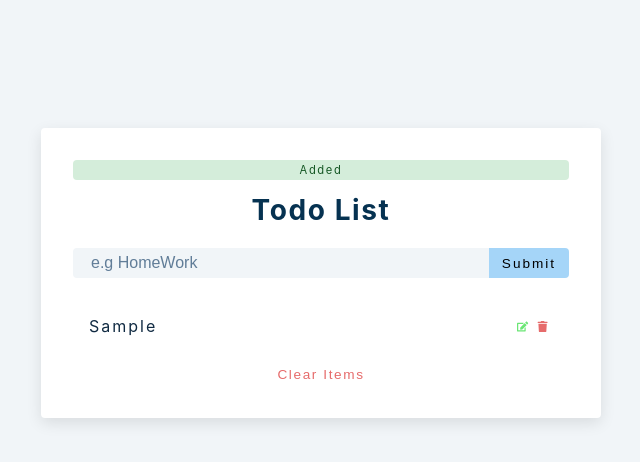
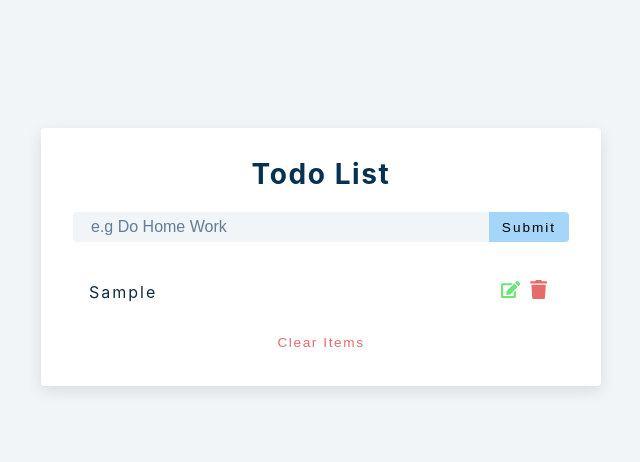
Before and after one commit to KrishanKantAgnihotri/Todo-List-React, a React (Create React App) app: page / in a window 1280 px wide. Both pictures are taken after typing "Sample" into the empty fields and a click on the button "Submit". Shown: the top 462 px of the page, without its empty margins (319-959 px from the left). Built offline with nearby package versions, Linux system fonts and the light colour scheme.

Commit message:
ui-bugs-fixed

```diff
--- a/src/Alert.js
+++ b/src/Alert.js
@@ -4,7 +4,7 @@ const Alert = ({ type, msg, removeAlert, list }) => {
   useEffect(() => {
     const timeout = setTimeout(() => {
       removeAlert();
-    }, 3000);
+    }, 1000);
     return () => clearTimeout(timeout);
   }, [list])
   return (
--- a/src/App.js
+++ b/src/App.js
@@ -75,7 +75,7 @@ function App() {
         }
         <h3>Todo List</h3>
         <div className="form-control">
-          <input type="text" className="main" placeholder="e.g HomeWork" value={name} onChange={(e) => setName(e.target.value)} />
+          <input type="text" className="main" placeholder="e.g Do Home Work" value={name} onChange={(e) => setName(e.target.value)} />
           <button type="submit" className="submit-btn">
             {
               isEditing ? "edit" : 'Submit'
--- a/src/List.js
+++ b/src/List.js
@@ -3,7 +3,7 @@ import React from 'react'
 import { FaEdit, FaTrash } from 'react-icons/fa'
 const List = ({ items, removeTask, editTask }) => {
   return (
-    <div className="main-list">
+    <div className="main-container">
       {items.map((item) => {
         const { id, title } = item;
         return <article key={id} className="main-item">
--- a/src/index.css
+++ b/src/index.css
@@ -179,7 +179,7 @@ Todo App
   display: grid;
   align-items: center;
   text-align: center;
-  font-size: 0.7rem;
+  font-size: 0.9rem;
   border-radius: 0.25rem;
   letter-spacing: var(--spacing);
   text-transform: capitalize;
@@ -258,6 +258,9 @@ Todo App
 .main-item:hover .title {
   color: var(--clr-grey-5);
 }
+.main-item > .title{
+  max-width:20vw;
+}
 .title {
   margin-bottom: 0;
   color: var(--clr-grey-1);
@@ -269,7 +272,7 @@ Todo App
   background: transparent;
   border-color: transparent;
   cursor: pointer;
-  font-size: 0.7rem;
+  font-size: 1.2rem;
   margin: 0 0.15rem;
   transition: var(--transition);
 }
@@ -302,5 +305,15 @@ Todo App
   margin-top: 1.25rem;
 }
 .clear-btn:hover {
-  color: var(--clr-red-dark);
+  color: var(--clr-white);
+  background: var(--clr-primary-8);
 }
+@media screen and (max-width: 573px) {
+  .edit-btn,
+.delete-btn {
+  font-size: 0.9rem;
+}
+.main-item > .title{
+  max-width:40vw;
+}
+}
```
